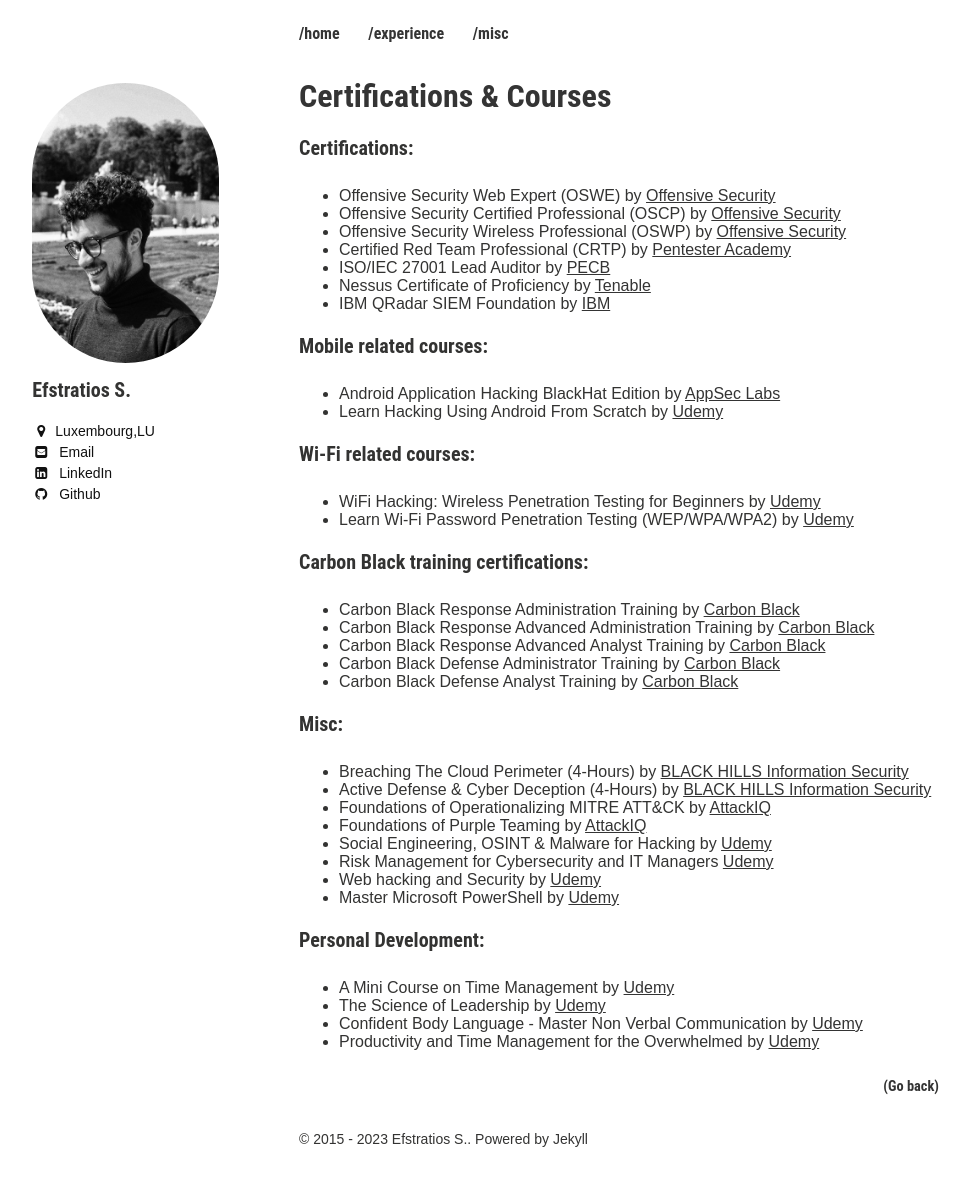
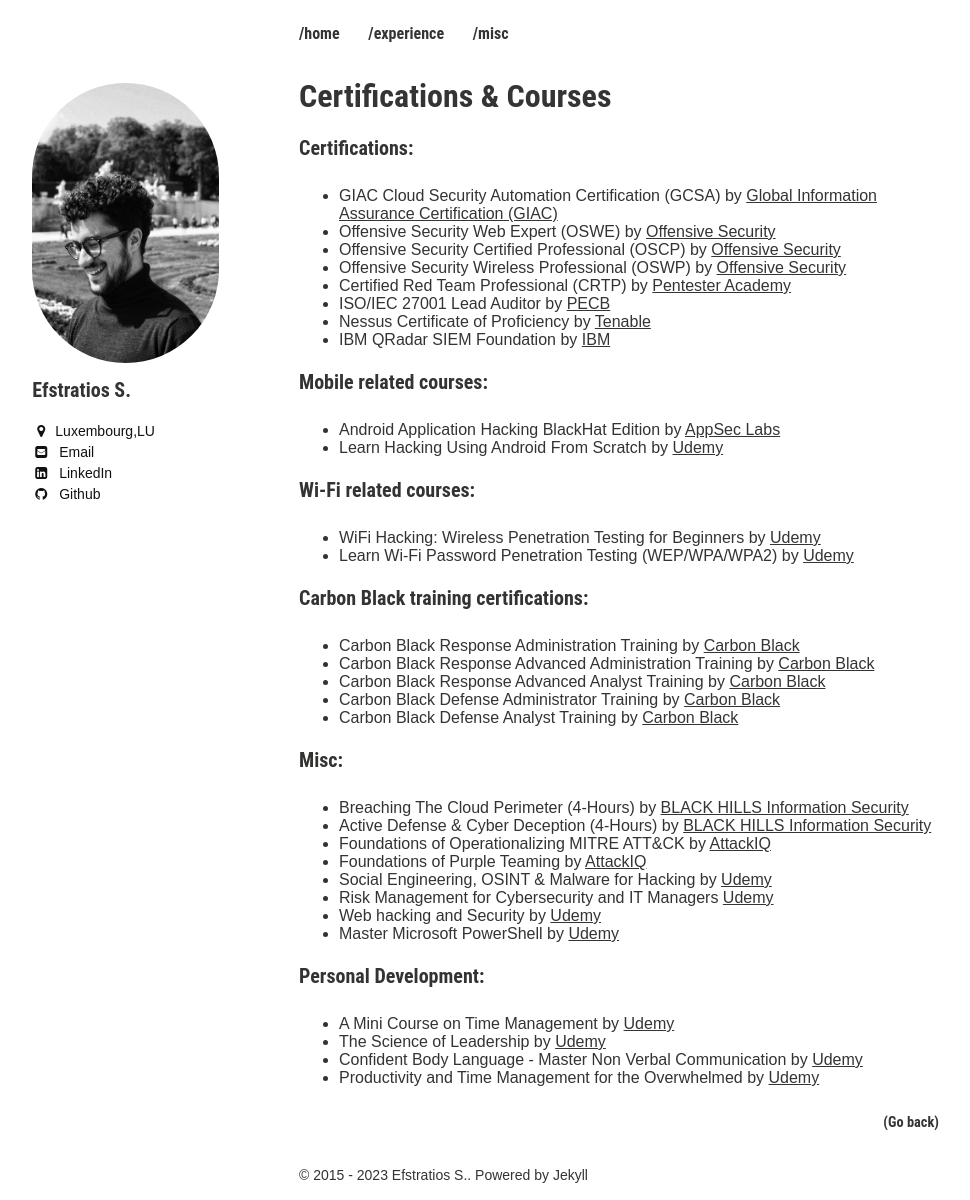
Before and after one commit to efstratios/efstratios.github.io, a Jekyll site: the page built from certs/index.md, in a window 1280 px wide. Shown: the whole page, without its empty margins (21-991 px from the left). Built offline with Jekyll 4.4.1, drawn with Linux system fonts in a browser that asks for light colours; before the commit the page ends 1164 px from its top, so only the background shows below that.

Commit message:
added giac gcsa cert

```diff
--- a/certs/index.md
+++ b/certs/index.md
@@ -6,6 +6,7 @@
 ---
 
 ### Certifications:
+* GIAC Cloud Security Automation Certification (GCSA) by [Global Information Assurance Certification (GIAC)](https://www.giac.org/certifications/cloud-security-automation-gcsa/){:target="_blank" rel="noopener"}
 * Offensive Security Web Expert (OSWE) by [Offensive Security](https://www.offensive-security.com/){:target="_blank" rel="noopener"}
 * Offensive Security Certified Professional (OSCP) by [Offensive Security](https://www.offensive-security.com/){:target="_blank" rel="noopener"}
 * Offensive Security Wireless Professional (OSWP) by [Offensive Security](https://www.offensive-security.com/){:target="_blank" rel="noopener"}
```
